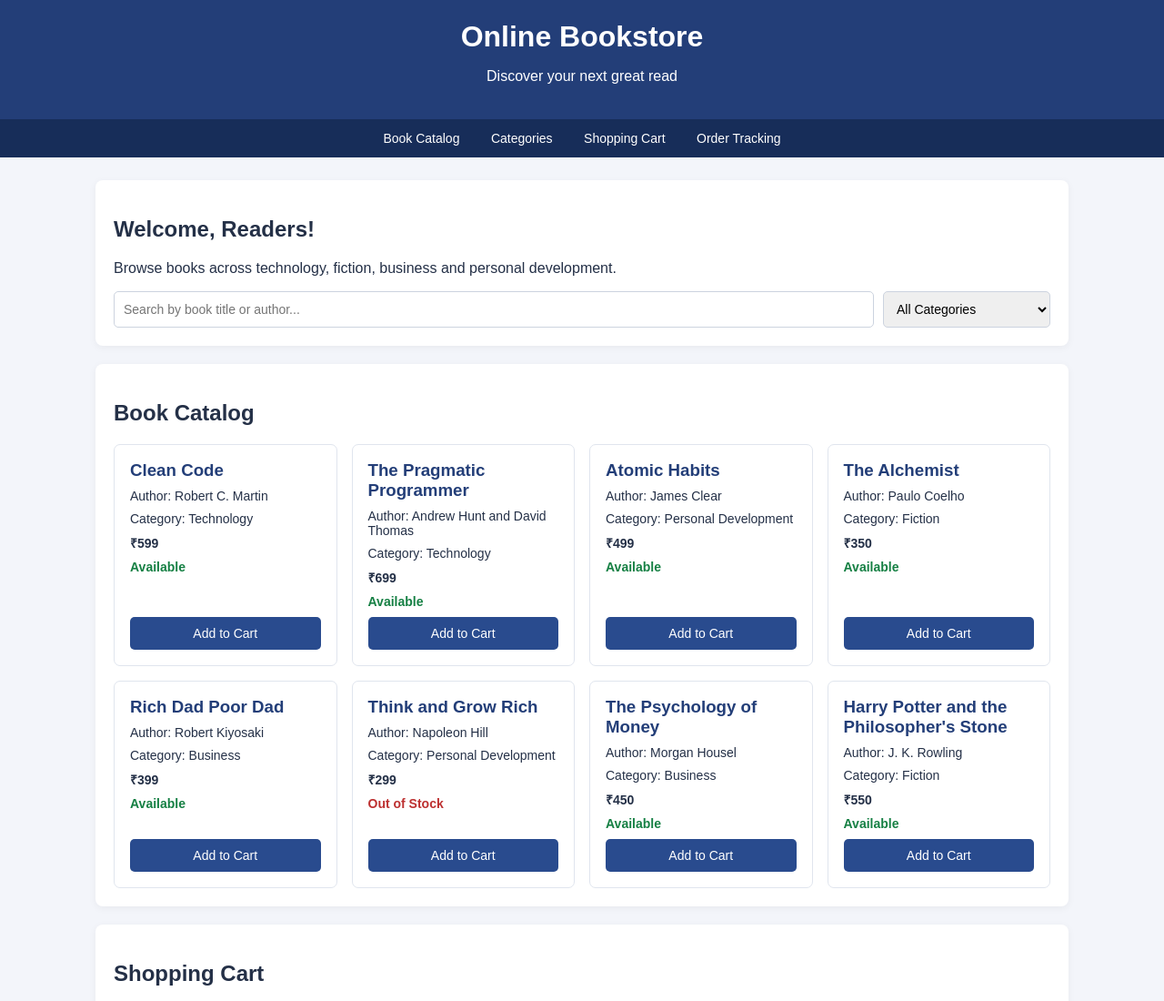
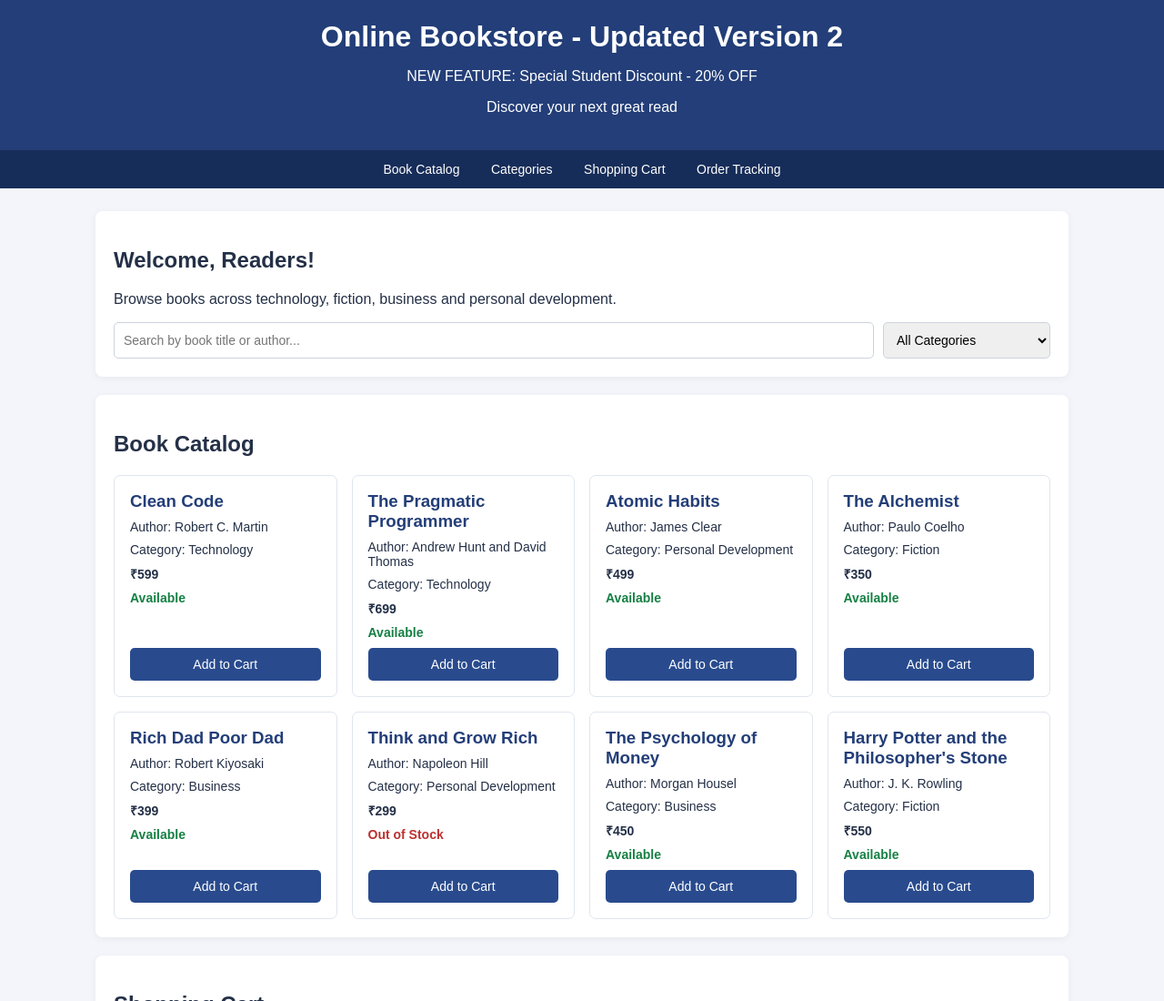
Before and after one commit to jais-shaurya/A9-Q2-OnlineBookstore, a plain HTML site: page index.html in a window 1280 px wide. Shown: the top 1100 px of the page at 91% size. Drawn offline with Linux system fonts and the light colour scheme.

Commit message:
Add 20 percent student discount feature

```diff
--- a/index.html
+++ b/index.html
@@ -108,7 +108,8 @@
 </head>
 <body>
 <header>
-    <h1>Online Bookstore</h1>
+    <h1>Online Bookstore - Updated Version 2</h1>
+    <p>NEW FEATURE: Special Student Discount - 20% OFF</p>
     <p>Discover your next great read</p>
 </header>
 
```
